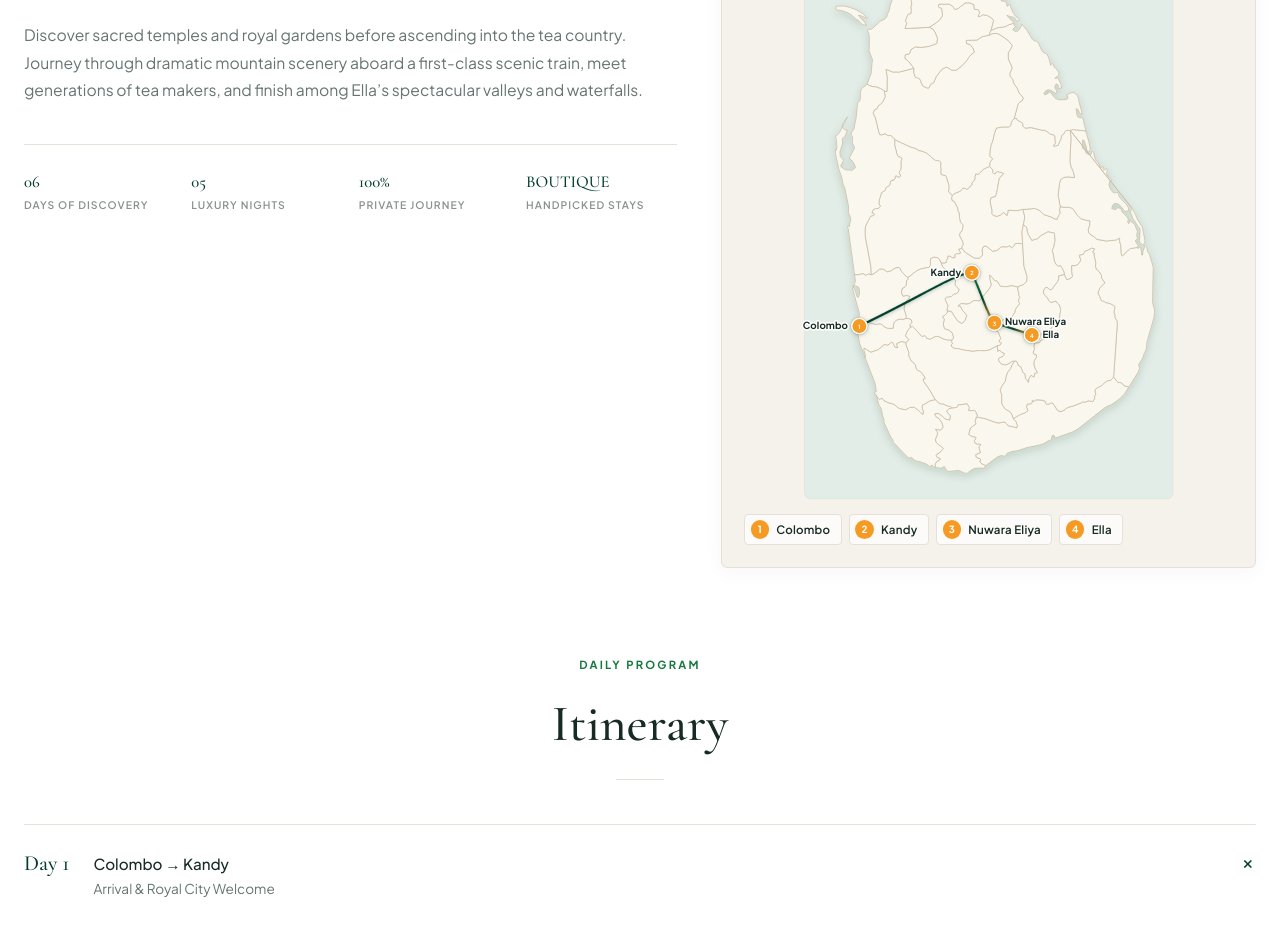
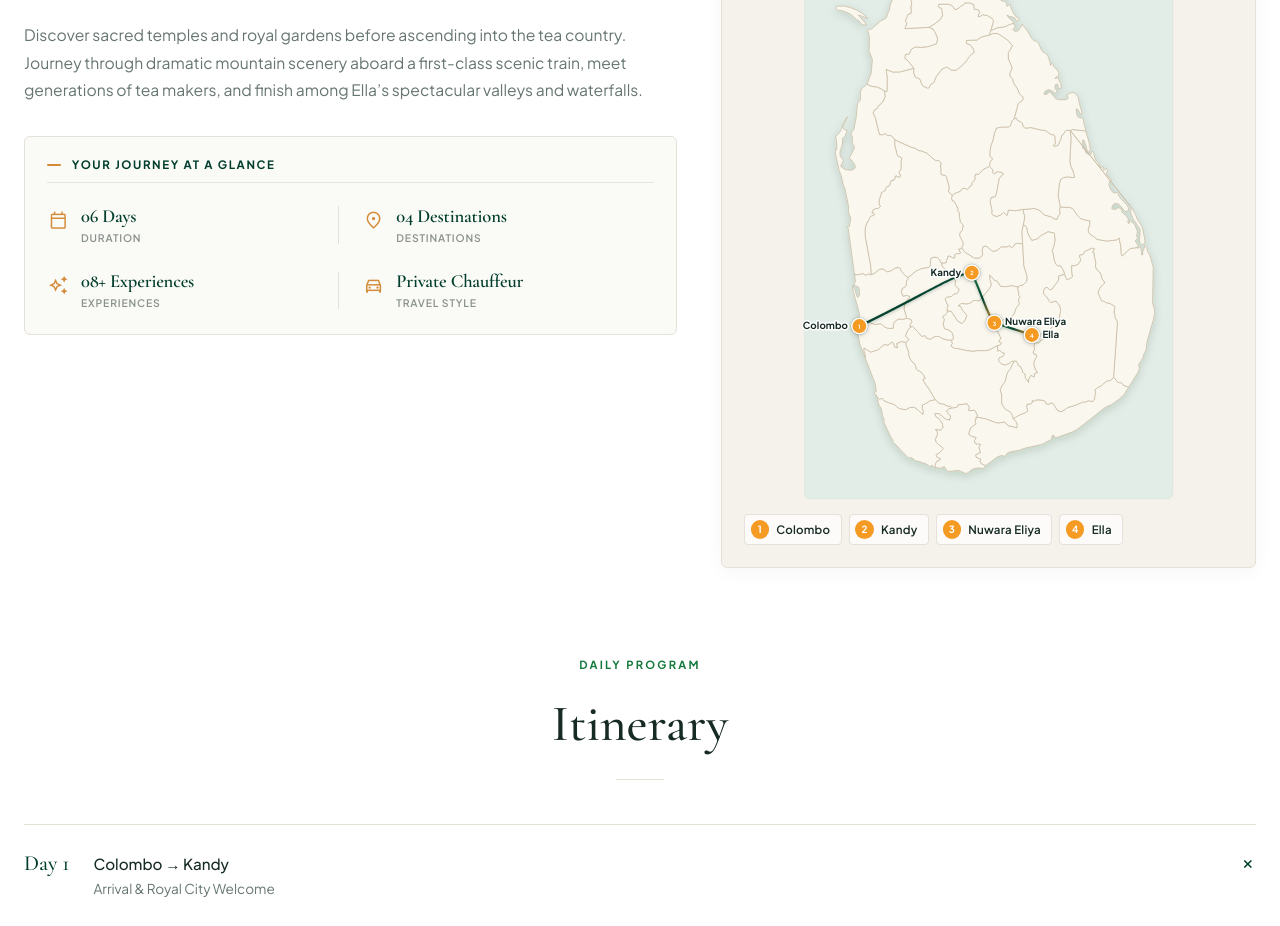
Before and after one commit to haxtaglabdev/madu-tourism-website, a React (Vite) app in the folder madu-tourism-website/: page /tour-packages/highland-tea-sacred-kingdoms in a window 1280 px wide. Shown: the part 1120-2046 px from the top of the page. Built offline with nearby package versions, Linux system fonts and the light colour scheme; a web font is replaced by a local one.

Commit message:
tour packege page modify feature

```diff
--- a/madu-tourism-website/src/components/package/PackageDetailView.tsx
+++ b/madu-tourism-website/src/components/package/PackageDetailView.tsx
@@ -77,14 +77,42 @@ export default function PackageDetailView({ pkg }: PackageDetailViewProps) {
                     <p key={paragraph.slice(0, 32)}>{paragraph}</p>
                   ))}
                 </div>
-                <dl className="pkg-stats">
-                  {pkg.stats.map((stat) => (
-                    <div key={stat.label} className="pkg-stats__item">
-                      <dt className="pkg-stats__value">{stat.value}</dt>
-                      <dd className="pkg-stats__label">{stat.label}</dd>
-                    </div>
-                  ))}
-                </dl>
+                <div className="pkg-glance" aria-labelledby="pkg-glance-title">
+                  <div className="pkg-glance__header">
+                    <span className="pkg-glance__accent" aria-hidden="true" />
+                    <h3 className="pkg-glance__title" id="pkg-glance-title">
+                      {isRu ? "Ваш маршрут кратко" : "Your Journey at a Glance"}
+                    </h3>
+                  </div>
+                  <dl
+                    className="pkg-glance__grid"
+                    aria-label={isRu ? "Краткий обзор маршрута" : "Your journey at a glance"}
+                  >
+                    {pkg.stats.map((stat, index) => {
+                      const fallbackIcons = [
+                        "calendar_today",
+                        "location_on",
+                        "auto_awesome",
+                        "directions_car",
+                      ];
+                      const icon = stat.icon || fallbackIcons[index % fallbackIcons.length];
+                      return (
+                        <div key={stat.label} className="pkg-glance__item">
+                          <span
+                            aria-hidden="true"
+                            className="pkg-glance__icon material-symbols-outlined"
+                          >
+                            {icon}
+                          </span>
+                          <div className="pkg-glance__content">
+                            <dt className="pkg-glance__value">{stat.value}</dt>
+                            <dd className="pkg-glance__label">{stat.label}</dd>
+                          </div>
+                        </div>
+                      );
+                    })}
+                  </dl>
+                </div>
               </div>
             </Reveal>
 
--- a/madu-tourism-website/src/data/localizedPackages.ts
+++ b/madu-tourism-website/src/data/localizedPackages.ts
@@ -158,10 +158,10 @@ export const ruPackageDetails: PackageDetail[] = [
       "Путешествуйте в неспешном ритме с личным водителем-натуралистом, останавливаясь в атмосферных отелях с безупречным сервисом и наслаждаясь гармонией великих памятников и уединенных уголков природы.",
     ],
     stats: [
-      { value: "07", label: "Дней открытий" },
-      { value: "05", label: "Главных локаций" },
-      { value: "08+", label: "Впечатлений" },
-      { value: "Бутик", label: "Стиль отелей" },
+      { value: "07 Дней", label: "Длительность", icon: "calendar_today" },
+      { value: "05 Локаций", label: "Локации", icon: "location_on" },
+      { value: "08+ Впечатлений", label: "Впечатления", icon: "auto_awesome" },
+      { value: "Личный водитель", label: "Формат поездки", icon: "directions_car" },
     ],
     routeLabel: "МАРШРУТ КРАТКО",
     routeHeading: "Знаковые сокровища Цейлона",
@@ -334,10 +334,10 @@ export const ruPackageDetails: PackageDetail[] = [
       "Исследуйте древние храмы, прокатитесь на панорамном поезде первого класса через горные перевалы и водопады, познакомьтесь с потомственными чаеводами и насладитесь закатами в долине Элла.",
     ],
     stats: [
-      { value: "06", label: "Дней открытий" },
-      { value: "05", label: "Ночей в бутик-отелях" },
-      { value: "100%", label: "Индивидуальный тур" },
-      { value: "Премиум", label: "Плантаторские бунгало" },
+      { value: "06 Дней", label: "Длительность", icon: "calendar_today" },
+      { value: "04 Локации", label: "Локации", icon: "location_on" },
+      { value: "08+ Впечатлений", label: "Впечатления", icon: "auto_awesome" },
+      { value: "Личный водитель", label: "Формат поездки", icon: "directions_car" },
     ],
     routeLabel: "АВТОРСКИЙ МАРШРУТ",
     routeHeading: "Маршрут чайного высокогорья",
@@ -497,10 +497,10 @@ export const ruPackageDetails: PackageDetail[] = [
       "Приватные сафари на джипе с опытным следопытом, отдых на роскошной вилле у самой кромки прибоя и морская прогулка к синим китам в водах Индийского океана.",
     ],
     stats: [
-      { value: "06", label: "Дней открытий" },
-      { value: "05", label: "Ночей на виллах" },
-      { value: "Приватное", label: "Джип-сафари" },
-      { value: "Первая линия", label: "Океанская вилла" },
+      { value: "06 Дней", label: "Длительность", icon: "calendar_today" },
+      { value: "04 Локации", label: "Локации", icon: "location_on" },
+      { value: "08+ Впечатлений", label: "Впечатления", icon: "auto_awesome" },
+      { value: "Личный водитель", label: "Формат поездки", icon: "directions_car" },
     ],
     routeLabel: "АВТОРСКИЙ МАРШРУТ",
     routeHeading: "Маршрут дикого юга",
@@ -663,10 +663,10 @@ export const ruPackageDetails: PackageDetail[] = [
       "Путешествуйте в комфорте с личным водителем, открывая богатейшую историю и чарующую природу острова в эффективном и удобном формате.",
     ],
     stats: [
-      { value: "05", label: "Дней" },
-      { value: "05", label: "Локаций" },
-      { value: "06+", label: "Впечатлений" },
-      { value: "Личный", label: "Водитель-гид" },
+      { value: "05 Дней", label: "Длительность", icon: "calendar_today" },
+      { value: "05 Локаций", label: "Локации", icon: "location_on" },
+      { value: "06+ Впечатлений", label: "Впечатления", icon: "auto_awesome" },
+      { value: "Личный водитель", label: "Формат поездки", icon: "directions_car" },
     ],
     routeLabel: "МАРШРУТ КРАТКО",
     routeHeading: "Классический экспресс-маршрут",
@@ -818,10 +818,10 @@ export const ruPackageDetails: PackageDetail[] = [
       "Идеальный баланс активных экскурсий и отдыха у воды с индивидуальным трансфером и внимательным гидом.",
     ],
     stats: [
-      { value: "07", label: "Дней" },
-      { value: "08", label: "Локаций" },
-      { value: "10+", label: "Впечатлений" },
-      { value: "Личный", label: "Транспорт и гид" },
+      { value: "07 Дней", label: "Длительность", icon: "calendar_today" },
+      { value: "08 Локаций", label: "Локации", icon: "location_on" },
+      { value: "10+ Впечатлений", label: "Впечатления", icon: "auto_awesome" },
+      { value: "Личный водитель", label: "Формат поездки", icon: "directions_car" },
     ],
     routeLabel: "МАРШРУТ КРАТКО",
     routeHeading: "Кольцевой тур по жемчужинам острова",
@@ -1000,10 +1000,10 @@ export const ruPackageDetails: PackageDetail[] = [
       "Путешествуйте с комфортом и без спешки: продуманный темп позволяет полностью прочувствовать каждый день тура.",
     ],
     stats: [
-      { value: "10", label: "Дней" },
-      { value: "10", label: "Локаций" },
-      { value: "14+", label: "Впечатлений" },
-      { value: "Личный", label: "Транспорт и гид" },
+      { value: "10 Дней", label: "Длительность", icon: "calendar_today" },
+      { value: "09 Локаций", label: "Локации", icon: "location_on" },
+      { value: "14+ Впечатлений", label: "Впечатления", icon: "auto_awesome" },
+      { value: "Личный водитель", label: "Формат поездки", icon: "directions_car" },
     ],
     routeLabel: "МАРШРУТ КРАТКО",
     routeHeading: "Маршрут Древних Царств и Побережья",
@@ -1167,10 +1167,10 @@ export const ruPackageDetails: PackageDetail[] = [
       "Путешествуйте с комфортом личного транспорта, меняя климатические зоны и знакомясь с живой историей и душой удивительного острова.",
     ],
     stats: [
-      { value: "14", label: "Дней" },
-      { value: "13", label: "Локаций" },
-      { value: "20+", label: "Впечатлений" },
-      { value: "Личный", label: "Транспорт и гид" },
+      { value: "14 Дней", label: "Длительность", icon: "calendar_today" },
+      { value: "12 Локаций", label: "Локации", icon: "location_on" },
+      { value: "20+ Впечатлений", label: "Впечатления", icon: "auto_awesome" },
+      { value: "Личный водитель", label: "Формат поездки", icon: "directions_car" },
     ],
     routeLabel: "МАРШРУТ КРАТКО",
     routeHeading: "Кольцевой гранд-маршрут",
--- a/madu-tourism-website/src/data/packageDetails.ts
+++ b/madu-tourism-website/src/data/packageDetails.ts
@@ -32,10 +32,10 @@ export const packageDetails: PackageDetail[] = [
       "Travel at an unhurried pace with a private chauffeur-naturalist, boutique heritage stays, and carefully timed encounters that balance iconic landmarks with quieter, more intimate moments.",
     ],
     stats: [
-      { value: "07", label: "Days" },
-      { value: "05", label: "Stops" },
-      { value: "08+", label: "Experiences" },
-      { value: "Signature", label: "Stay Style" },
+      { value: "07 Days", label: "Duration", icon: "calendar_today" },
+      { value: "05 Destinations", label: "Destinations", icon: "location_on" },
+      { value: "08+ Experiences", label: "Experiences", icon: "auto_awesome" },
+      { value: "Private Chauffeur", label: "Travel Style", icon: "directions_car" },
     ],
     routeLabel: "THE JOURNEY AT A GLANCE",
     routeHeading: "Ceylon Landmark Route",
@@ -207,10 +207,10 @@ export const packageDetails: PackageDetail[] = [
       "Discover sacred temples and royal gardens before ascending into the tea country. Journey through dramatic mountain scenery aboard a first-class scenic train, meet generations of tea makers, and finish among Ella’s spectacular valleys and waterfalls.",
     ],
     stats: [
-      { value: "06", label: "Days of Discovery" },
-      { value: "05", label: "Luxury Nights" },
-      { value: "100%", label: "Private Journey" },
-      { value: "BOUTIQUE", label: "Handpicked Stays" },
+      { value: "06 Days", label: "Duration", icon: "calendar_today" },
+      { value: "04 Destinations", label: "Destinations", icon: "location_on" },
+      { value: "08+ Experiences", label: "Experiences", icon: "auto_awesome" },
+      { value: "Private Chauffeur", label: "Travel Style", icon: "directions_car" },
     ],
     routeLabel: "CURATED JOURNEY",
     routeHeading: "Highland Journey Route",
@@ -372,10 +372,10 @@ export const packageDetails: PackageDetail[] = [
       "Enjoy private open-top safari drives with an experienced tracker, then slow the pace beside the Indian Ocean with a luxury villa stay, golden sunsets, and an exclusive whale-watching experience.",
     ],
     stats: [
-      { value: "06", label: "Days of Discovery" },
-      { value: "05", label: "Luxury Nights" },
-      { value: "PRIVATE", label: "Safari Experience" },
-      { value: "OCEANFRONT", label: "Villa Stay" },
+      { value: "06 Days", label: "Duration", icon: "calendar_today" },
+      { value: "04 Destinations", label: "Destinations", icon: "location_on" },
+      { value: "08+ Experiences", label: "Experiences", icon: "auto_awesome" },
+      { value: "Private Chauffeur", label: "Travel Style", icon: "directions_car" },
     ],
     routeLabel: "CURATED JOURNEY",
     routeHeading: "Wild South Journey Route",
@@ -542,10 +542,10 @@ export const packageDetails: PackageDetail[] = [
       "Travel with a private chauffeur through diverse landscapes, from the cultural heartland to the misty central highlands, experiencing the island's rich heritage and natural beauty at an efficient yet comfortable pace.",
     ],
     stats: [
-      { value: "05", label: "Days" },
-      { value: "05", label: "Destinations" },
-      { value: "06+", label: "Experiences" },
-      { value: "Private", label: "Chauffeur" },
+      { value: "05 Days", label: "Duration", icon: "calendar_today" },
+      { value: "05 Destinations", label: "Destinations", icon: "location_on" },
+      { value: "06+ Experiences", label: "Experiences", icon: "auto_awesome" },
+      { value: "Private Chauffeur", label: "Travel Style", icon: "directions_car" },
     ],
     routeLabel: "THE JOURNEY AT A GLANCE",
     routeHeading: "Essentials Discovery Route",
@@ -696,10 +696,10 @@ export const packageDetails: PackageDetail[] = [
       "Travel at a comfortable pace with a private chauffeur, experiencing diverse landscapes from the Cultural Triangle to the wild south and tropical coastline, with carefully planned transfers that balance sightseeing and travel time.",
     ],
     stats: [
-      { value: "07", label: "Days" },
-      { value: "08", label: "Destinations" },
-      { value: "10+", label: "Experiences" },
-      { value: "Private", label: "Chauffeur" },
+      { value: "07 Days", label: "Duration", icon: "calendar_today" },
+      { value: "08 Destinations", label: "Destinations", icon: "location_on" },
+      { value: "10+ Experiences", label: "Experiences", icon: "auto_awesome" },
+      { value: "Private Chauffeur", label: "Travel Style", icon: "directions_car" },
     ],
     routeLabel: "THE JOURNEY AT A GLANCE",
     routeHeading: "Island Highlights Route",
@@ -877,10 +877,10 @@ export const packageDetails: PackageDetail[] = [
       "Travel at a relaxed pace with a private chauffeur, balancing iconic cultural landmarks with natural landscapes and coastal experiences. The journey concludes with a Colombo city experience before departure.",
     ],
     stats: [
-      { value: "10", label: "Days" },
-      { value: "10", label: "Destinations" },
-      { value: "14+", label: "Experiences" },
-      { value: "Private", label: "Chauffeur" },
+      { value: "10 Days", label: "Duration", icon: "calendar_today" },
+      { value: "09 Destinations", label: "Destinations", icon: "location_on" },
+      { value: "14+ Experiences", label: "Experiences", icon: "auto_awesome" },
+      { value: "Private Chauffeur", label: "Travel Style", icon: "directions_car" },
     ],
     routeLabel: "THE JOURNEY AT A GLANCE",
     routeHeading: "Ancient Kingdoms Route",
@@ -1097,10 +1097,10 @@ export const packageDetails: PackageDetail[] = [
       "Travel with a private chauffeur through diverse landscapes and climates, from the ruins of Polonnaruwa and the sacred peaks of Kandy to the leopard habitats of Yala, the historic ramparts of Galle, the distinctive Tamil culture of Jaffna, and the harbour heritage of Trincomalee.",
     ],
     stats: [
-      { value: "14", label: "Days" },
-      { value: "13", label: "Destinations" },
-      { value: "20+", label: "Experiences" },
-      { value: "Private", label: "Chauffeur" },
+      { value: "14 Days", label: "Duration", icon: "calendar_today" },
+      { value: "12 Destinations", label: "Destinations", icon: "location_on" },
+      { value: "20+ Experiences", label: "Experiences", icon: "auto_awesome" },
+      { value: "Private Chauffeur", label: "Travel Style", icon: "directions_car" },
     ],
     routeLabel: "THE JOURNEY AT A GLANCE",
     routeHeading: "Grand Island Circuit",
--- a/madu-tourism-website/src/styles/packageDetail.css
+++ b/madu-tourism-website/src/styles/packageDetail.css
@@ -65,18 +65,14 @@
   position: absolute;
   inset: 0;
   background:
-    linear-gradient(
-      180deg,
+    linear-gradient(180deg,
       rgba(0, 36, 26, 0.15) 0%,
       rgba(0, 36, 26, 0.25) 40%,
-      rgba(0, 36, 26, 0.78) 100%
-    ),
-    linear-gradient(
-      90deg,
+      rgba(0, 36, 26, 0.78) 100%),
+    linear-gradient(90deg,
       rgba(0, 36, 26, 0.55) 0%,
       rgba(0, 36, 26, 0.15) 55%,
-      rgba(0, 36, 26, 0.35) 100%
-    );
+      rgba(0, 36, 26, 0.35) 100%);
 }
 
 .pkg-hero__content {
@@ -282,6 +278,115 @@
   font-weight: 500;
   line-height: 0.85;
   color: var(--pkg-forest);
+}
+
+/* ─── Your Journey at a Glance Section ─── */
+.pkg-glance {
+  margin-top: 2rem;
+  padding: 1.35rem 1.4rem 1.25rem;
+  background: var(--pkg-ivory);
+  border: 1px solid var(--pkg-border);
+  border-radius: 6px;
+  position: relative;
+}
+
+.pkg-glance__header {
+  display: flex;
+  align-items: center;
+  gap: 0.65rem;
+  margin-bottom: 1.15rem;
+  padding-bottom: 0.65rem;
+  border-bottom: 1px solid rgba(229, 224, 216, 0.85);
+}
+
+.pkg-glance__accent {
+  display: inline-block;
+  width: 14px;
+  height: 2px;
+  background: var(--pkg-accent-amber);
+  border-radius: 1px;
+  flex-shrink: 0;
+}
+
+.pkg-glance__title {
+  margin: 0;
+  font-family: var(--pkg-sans);
+  font-size: 0.72rem;
+  font-weight: 700;
+  letter-spacing: 0.14em;
+  text-transform: uppercase;
+  color: var(--pkg-forest);
+  line-height: 1.2;
+}
+
+.pkg-glance__grid {
+  display: grid;
+  grid-template-columns: repeat(2, minmax(0, 1fr));
+  gap: 1.15rem 1.5rem;
+  margin: 0;
+  padding: 0;
+}
+
+.pkg-glance__item {
+  display: flex;
+  align-items: flex-start;
+  gap: 0.75rem;
+  min-width: 0;
+  padding: 0.25rem 0;
+}
+
+.pkg-glance__item:nth-child(odd) {
+  position: relative;
+  padding-right: 1.5rem;
+}
+
+.pkg-glance__item:nth-child(odd)::after {
+  content: "";
+  position: absolute;
+  right: 0;
+  top: 10%;
+  bottom: 10%;
+  width: 1px;
+  background: var(--pkg-border);
+}
+
+.pkg-glance__icon {
+  font-size: 1.35rem;
+  color: var(--pkg-accent-amber);
+  line-height: 1.2;
+  margin-top: 0.12rem;
+  flex-shrink: 0;
+  font-variation-settings: 'FILL' 0, 'wght' 350;
+}
+
+.pkg-glance__content {
+  min-width: 0;
+  flex: 1;
+}
+
+.pkg-glance__value {
+  display: block;
+  font-family: var(--pkg-serif);
+  font-size: clamp(1.15rem, 1.45vw, 1.42rem);
+  font-weight: 600;
+  line-height: 1.15;
+  color: var(--pkg-forest);
+  white-space: nowrap;
+  overflow: hidden;
+  text-overflow: ellipsis;
+  letter-spacing: -0.01em;
+}
+
+.pkg-glance__label {
+  display: block;
+  margin: 0.25rem 0 0;
+  font-family: var(--pkg-sans);
+  font-size: 0.65rem;
+  font-weight: 600;
+  letter-spacing: 0.08em;
+  text-transform: uppercase;
+  color: var(--pkg-muted-2);
+  line-height: 1.3;
 }
 
 .pkg-stats {
@@ -665,7 +770,7 @@
   border-bottom: 1px solid var(--pkg-border);
 }
 
-.pkg-day > h3 {
+.pkg-day>h3 {
   margin: 0;
   font-size: inherit;
   font-weight: inherit;
@@ -971,6 +1076,7 @@
     opacity: 0;
     transform: translate3d(0, 18px, 0);
   }
+
   to {
     opacity: 1;
     transform: translate3d(0, 0, 0);
@@ -982,6 +1088,7 @@
     opacity: 0.7;
     transform: scale(1.06);
   }
+
   to {
     opacity: 1;
     transform: scale(1.02);
@@ -989,6 +1096,7 @@
 }
 
 @media (prefers-reduced-motion: reduce) {
+
   .pkg-hero__media img,
   .pkg-hero__copy,
   .pkg-hero__panel,
@@ -1114,6 +1222,38 @@
     max-height: min(72vh, 520px);
   }
 
+  .pkg-glance {
+    margin-top: 1.75rem;
+    padding: 1.15rem 1.1rem 1.1rem;
+  }
+
+  .pkg-glance__header {
+    margin-bottom: 0.95rem;
+    padding-bottom: 0.55rem;
+  }
+
+  .pkg-glance__grid {
+    grid-template-columns: repeat(2, minmax(0, 1fr));
+    gap: 1rem 1rem;
+  }
+
+  .pkg-glance__item {
+    gap: 0.6rem;
+  }
+
+  .pkg-glance__item:nth-child(odd) {
+    padding-right: 0.75rem;
+  }
+
+  .pkg-glance__value {
+    font-size: 1.15rem;
+    white-space: normal;
+  }
+
+  .pkg-glance__label {
+    font-size: 0.62rem;
+  }
+
   .pkg-stats {
     grid-template-columns: repeat(2, minmax(0, 1fr));
     gap: 1.25rem 1rem;
@@ -1167,4 +1307,26 @@
   .pkg-overview__body p:first-of-type::first-letter {
     font-size: 3rem;
   }
+
+  .pkg-glance {
+    padding: 1rem 0.85rem;
+  }
+
+  .pkg-glance__grid {
+    gap: 0.85rem 0.65rem;
+  }
+
+  .pkg-glance__icon {
+    font-size: 1.15rem;
+    margin-top: 0.1rem;
+  }
+
+  .pkg-glance__value {
+    font-size: 1.02rem;
+  }
+
+  .pkg-glance__label {
+    font-size: 0.58rem;
+    letter-spacing: 0.06em;
+  }
 }
--- a/madu-tourism-website/src/types/PackageDetail.ts
+++ b/madu-tourism-website/src/types/PackageDetail.ts
@@ -1,6 +1,7 @@
 export interface PackageStat {
   value: string;
   label: string;
+  icon?: string;
 }
 
 export interface PackageDetailMeta {
```
